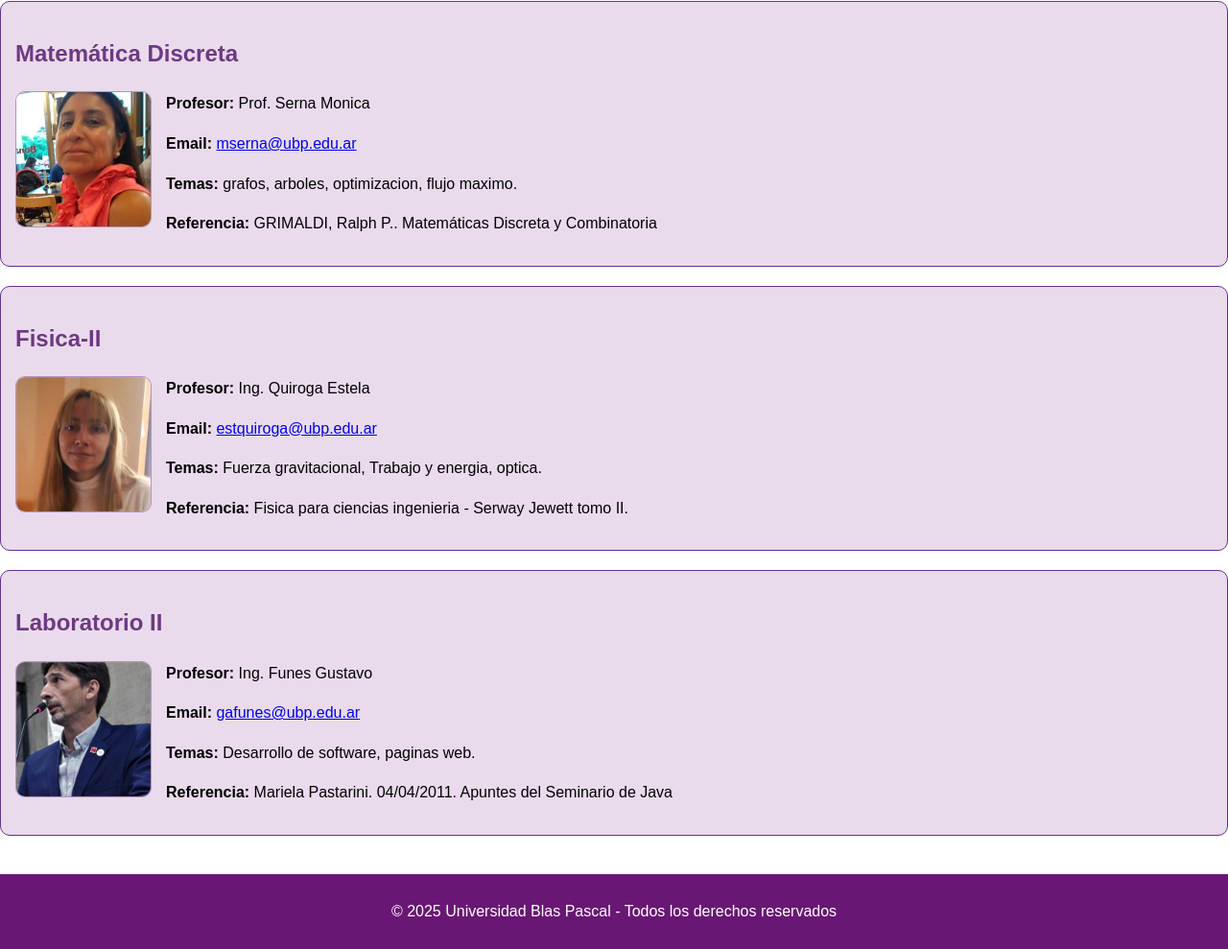
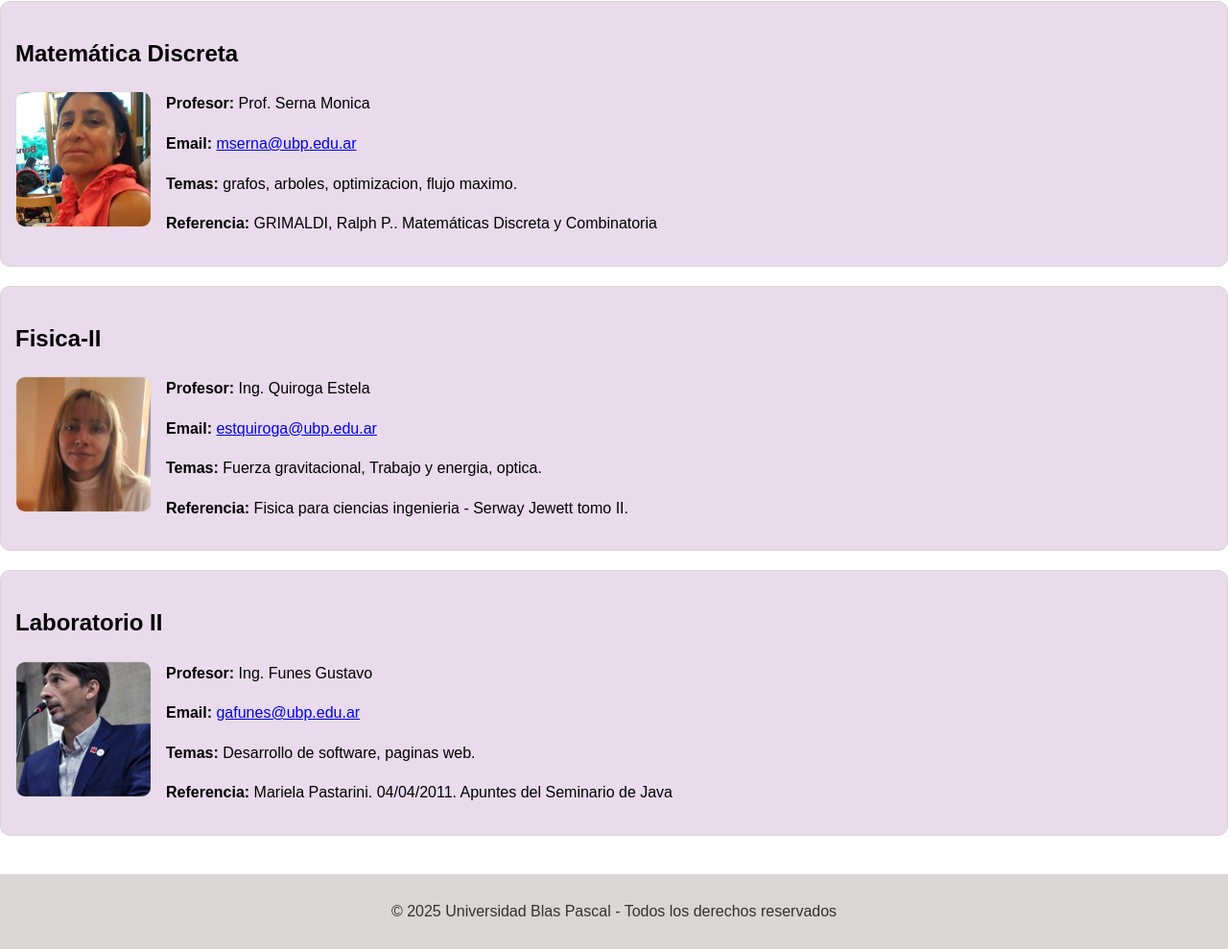
Before and after one commit to OipMel/TP08-HTML, a plain HTML site: page ejercicios/ej3.html in a window 1280 px wide. Shown: the part 512-1501 px from the top of the page at 96% size. Drawn offline with Linux system fonts and the light colour scheme.

Commit message:
Update styles.css

```diff
--- a/css/styles.css
+++ b/css/styles.css
@@ -11,10 +11,10 @@ nav ul { list-style: none; display: flex; gap: 20px; background: #333; padding:
 nav ul li a { color: white; text-decoration: none; font-weight: bold; }
 nav ul li a:hover { text-decoration: underline; }
 
-section { border: 1px solid #5f3491; padding: 15px; margin-top: 20px; border-radius: 10px; background: #e9dbec; }
-section h2 { color: #6e3883; }
-article img { float: left; margin-right: 15px; border-radius: 10px;  border: 1px solid rgba(100, 32, 121, 0.397);}
-footer { text-align: center; margin-top: 40px; padding: 10px; background: #691774; color: white; }
+section { border: 1px solid #dbd3d3; padding: 15px; margin-top: 20px; border-radius: 10px; background: #e9dbec; }
+section h2 { color: #000000; }
+article img { float: left; margin-right: 15px; border-radius: 10px;  border: 1px solid rgba(224, 217, 217, 0.897);}
+footer { text-align: center; margin-top: 40px; padding: 10px; background: #dad6d6; color: rgb(49, 49, 49); }
 
 /* 5 */
 body {
```
